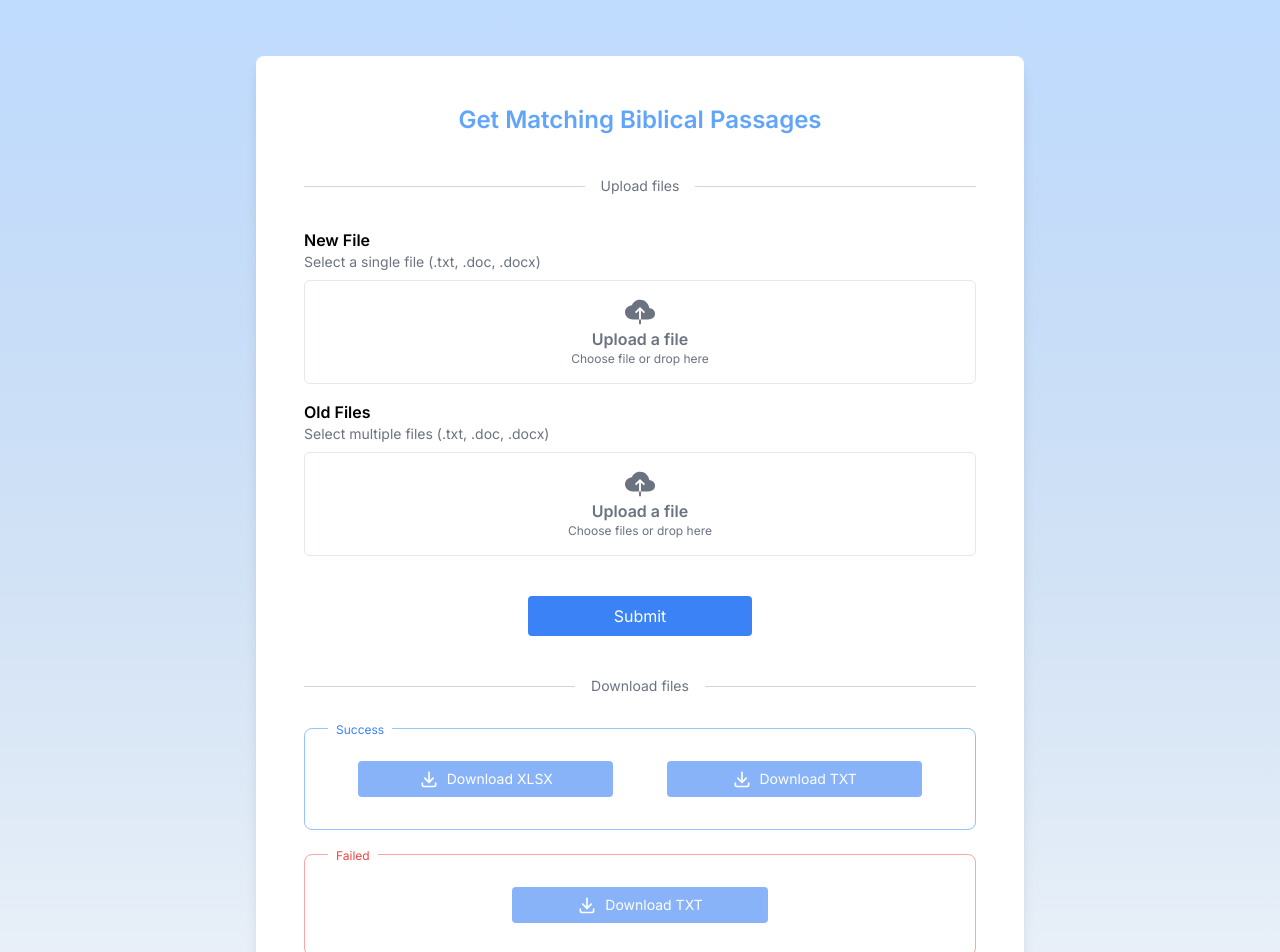
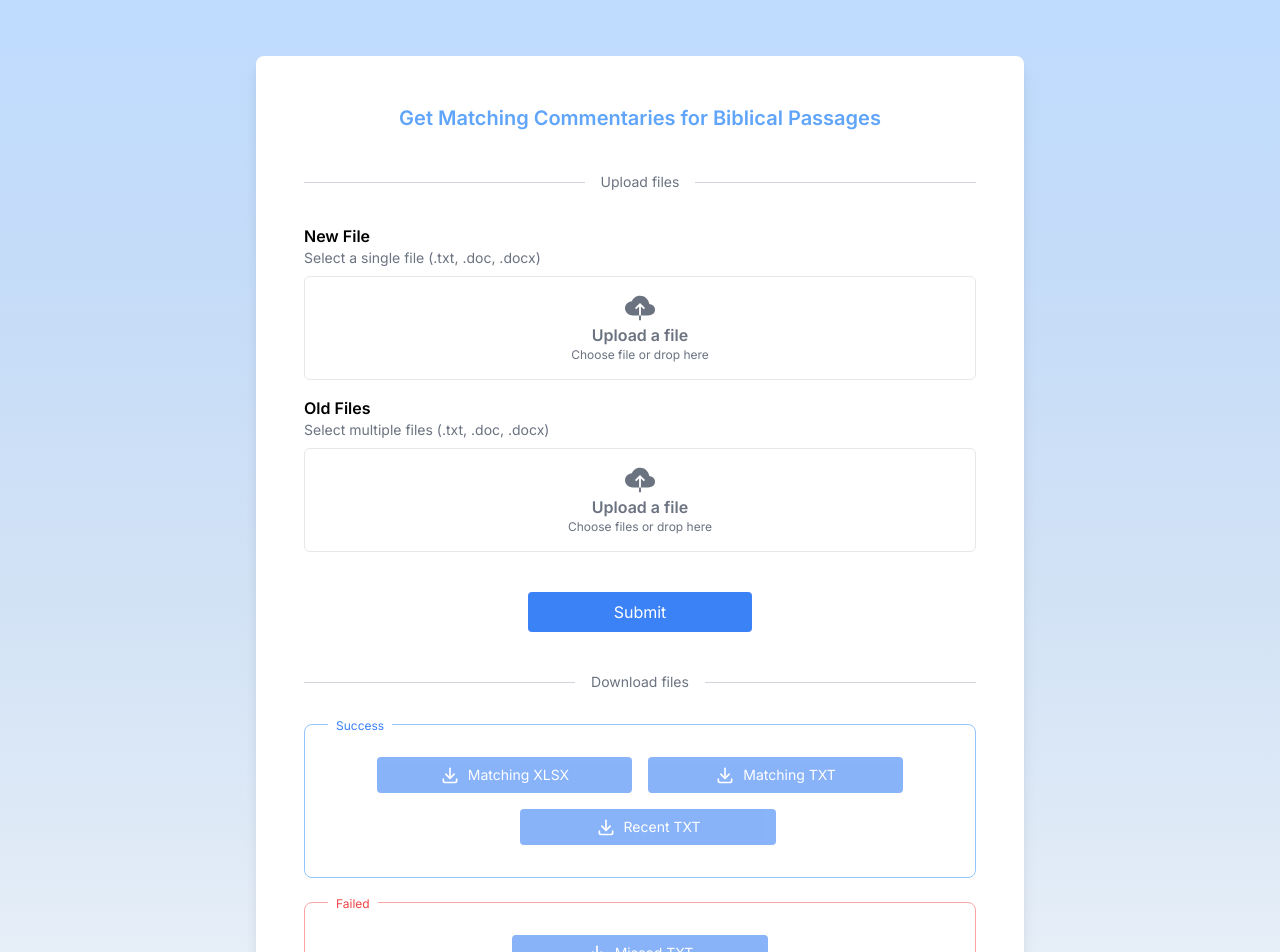
Before and after one commit to arslan-8/daily-bible-commentary-finder, a Next.js app: page / in a window 1280 px wide. Shown: the top 952 px of the page. Built offline with nearby package versions, Linux system fonts and the light colour scheme.

Commit message:
- new button for recent file

```diff
--- a/src/app/page.tsx
+++ b/src/app/page.tsx
@@ -147,7 +147,7 @@ export default function Home() {
     }
   }
 
-  const downloadTxtFile = () => {
+  const downloadJuxtapositionTxtFile = () => {
     if (!apiResponse) return
 
     const element = document.createElement('a')
@@ -156,10 +156,32 @@ export default function Home() {
       { type: 'text/plain' }
     )
     element.href = URL.createObjectURL(file)
-    element.download = 'biblical_passage.txt'
+    element.download = 'matching_commentaries.txt'
     document.body.appendChild(element)
     element.click()
   }
+
+  const downloadWdiffTxtFile = () => {
+    if (!apiResponse) return;
+
+    const filteredMatched = apiResponse.data.matched.map((item: any) => {
+      return {
+        biblicalPassage: item.biblicalPassage,
+        recentContentFromOldFiles: item.oldFilesContent.slice(0, 2)  // Include only the first two items
+      };
+    });
+
+    const fileContent = JSON.stringify(filteredMatched, null, 2);
+
+    const element = document.createElement('a');
+    const file = new Blob([fileContent], { type: 'text/plain' });
+    element.href = URL.createObjectURL(file);
+    element.download = 'recent_matching_commentaries.txt';
+    document.body.appendChild(element);
+    element.click();
+    document.body.removeChild(element);
+  };
+
 
   const downloadFailedTxtFile = () => {
     if (!apiResponse) return
@@ -182,23 +204,26 @@ export default function Home() {
 
     // Determine the maximum number of old dates
     apiResponse?.data?.matched.forEach((item: any) => {
-      const oldDatesCount = item.matchingPassageContent.length - 1
+      const oldDatesCount = item.oldFilesContent.length
       maxOldDatesCount = Math.max(maxOldDatesCount, oldDatesCount)
     })
 
     // Create header
     const header = ['Date', 'Passage']
     for (let i = 1; i <= maxOldDatesCount; i++) {
-      header.push(`Old_Date_${i}`)
+      header.push(`Old_Date_${i}`, `Old_File_${i}`)
+      // header.push(`Old_File_${i}`)
     }
 
     // Create rows
     const rows = apiResponse?.data?.matched.map((item: any) => {
-      const row = [item.matchingPassageContent[0].date, item.biblicalPassage]
-      const oldDatesCount = item.matchingPassageContent.length - 1
-      for (let i = 1; i <= maxOldDatesCount; i++) {
-        if (i <= oldDatesCount) {
-          row.push(item.matchingPassageContent[i].date)
+      const row = [item.newFileContent[0].date, item.biblicalPassage]
+      const oldDatesCount = item.oldFilesContent.length
+      for (let i = 0; i < maxOldDatesCount; i++) {
+        if (i < oldDatesCount) {
+          row.push(item.oldFilesContent[i].date, item.oldFilesContent[i].fileName)
+          // console.log("item --> ", item.oldFilesContent[i]);
+
         } else {
           row.push('')
         }
@@ -225,7 +250,7 @@ export default function Home() {
     // Create a link element and trigger a download
     const element = document.createElement('a')
     element.href = URL.createObjectURL(blob)
-    element.download = 'biblical_passage.xlsx'
+    element.download = 'matching_commentaries.xlsx'
     document.body.appendChild(element)
     element.click()
 
@@ -266,8 +291,8 @@ export default function Home() {
           </div>
         ) : (
           <div className="bg-white shadow-lg rounded-lg p-6 md:p-12 max-w-3xl w-full">
-            <h1 className="text-2xl text-center text-blue-400 font-semibold">
-              Get Matching Biblical Passages
+            <h1 className="text-xl text-center text-blue-400 font-semibold">
+              Get Matching Commentaries for Biblical Passages
             </h1>
 
             <Divider label="Upload files" />
@@ -370,7 +395,8 @@ export default function Home() {
               labelColor="text-blue-500"
               borderColor="border-blue-300"
             >
-              <div className="flex flex-col items-center space-y-4 md:space-y-0 md:space-x-4 md:flex-row md:justify-evenly">
+              {/* </div><div className="flex flex-col items-center space-y-4 md:space-y-0 md:space-x-4 md:flex-row md:justify-evenly"> */}
+              <div className="flex flex-wrap justify-center items-center md:space-x-4">
                 <button
                   className={`w-3/4 md:w-2/5 bg-blue-500 text-white p-2 rounded flex justify-center text-sm cursor-pointer ${
                     !isSuccessFiles && 'opacity-60 cursor-not-allowed'
@@ -379,17 +405,27 @@ export default function Home() {
                   disabled={!isSuccessFiles}
                 >
                   <TbDownload className="mr-1 md:mr-2" size={20} />
-                  <span>Download XLSX</span>
+                  <span>Matching XLSX</span>
                 </button>
                 <button
-                  className={`w-3/4 md:w-2/5 bg-blue-500 text-white py-2 rounded flex justify-center text-sm cursor-pointer ${
+                  className={`w-3/4 md:w-2/5 bg-blue-500 text-white py-2 mt-4 md:mt-0 rounded flex justify-center text-sm cursor-pointer ${
                     !isSuccessFiles && 'opacity-60 cursor-not-allowed'
                   }`}
-                  onClick={downloadTxtFile}
+                  onClick={downloadJuxtapositionTxtFile}
                   disabled={!isSuccessFiles}
                 >
                   <TbDownload className="mr-1 md:mr-2" size={20} />
-                  <span>Download TXT</span>
+                  <span>Matching TXT</span>
+                </button>
+                <button
+                  className={`w-3/4 md:w-2/5 bg-blue-500 text-white py-2 mt-4 rounded flex justify-center text-sm cursor-pointer ${
+                    !isSuccessFiles && 'opacity-60 cursor-not-allowed'
+                  }`}
+                  onClick={downloadWdiffTxtFile}
+                  disabled={!isSuccessFiles}
+                >
+                  <TbDownload className="mr-1 md:mr-2" size={20} />
+                  <span>Recent TXT</span>
                 </button>
               </div>
             </ContainerWithLabel>
@@ -413,7 +449,7 @@ export default function Home() {
                   disabled={!isFailFiles}
                 >
                   <TbDownload className="mr-1 md:mr-2" size={20} />
-                  <span>Download TXT</span>
+                  <span>Missed TXT</span>
                 </button>
               </div>
             </ContainerWithLabel>
```
